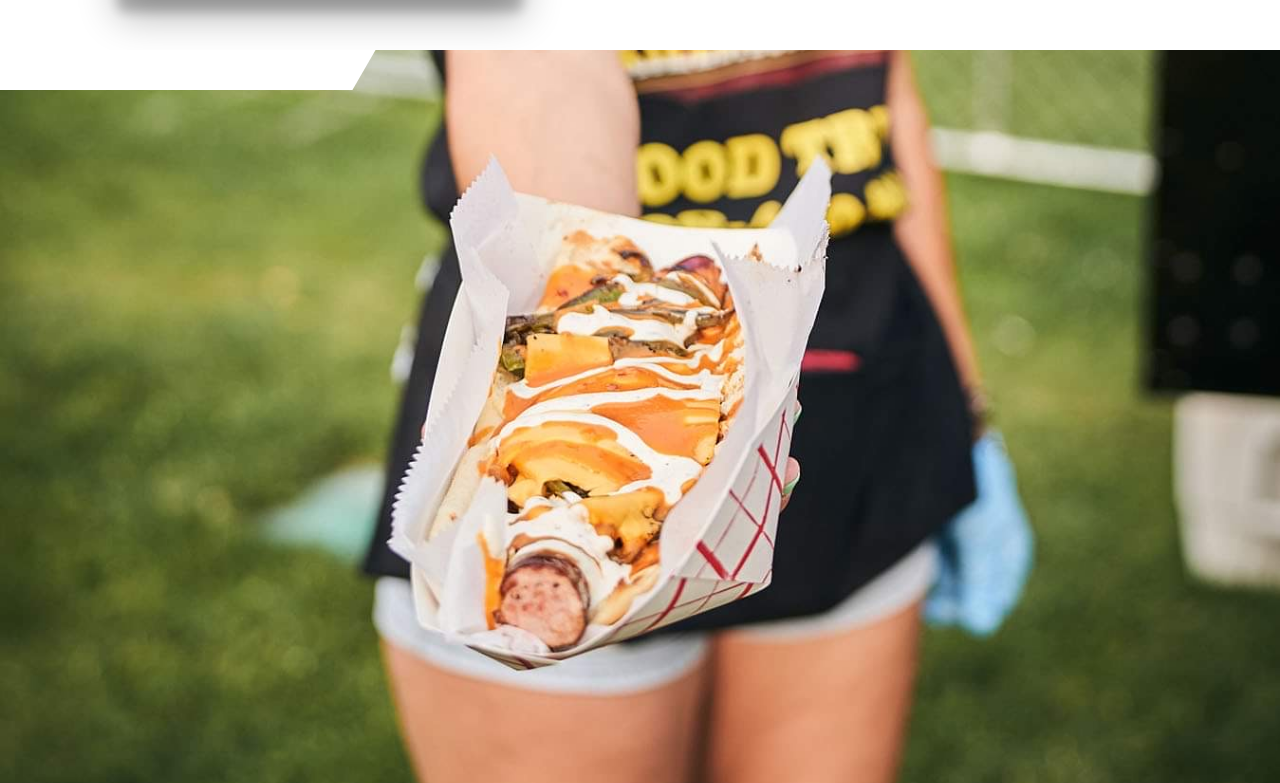
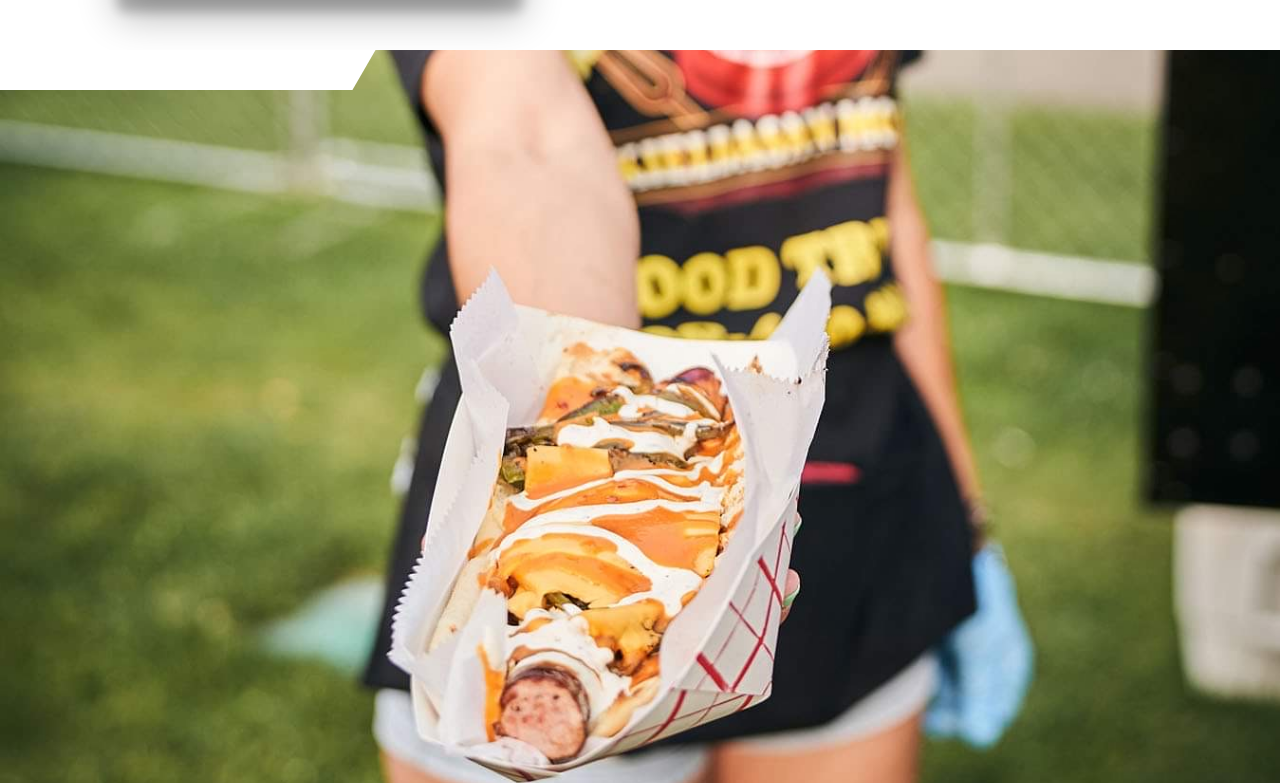
Before and after one commit to Adriann77/KielbasaNmore, a website: page index.html in a window 1280 px wide. Shown: the part 1537-2320 px from the top of the page. Drawn offline with nearby package versions, Linux system fonts and the light colour scheme.

Commit message:
change position of bg in gap section

```diff
--- a/src/sass/_mediaQue.scss
+++ b/src/sass/_mediaQue.scss
@@ -191,7 +191,7 @@
 		}
 		.gap-bg {
 			background-attachment: fixed;
-			background-position: bottom;
+			background-position: bottom 20%;
 			padding: 40rem 0;
 		}
 	}
```
Also changed, not shown: dist/css/style.min.css.
